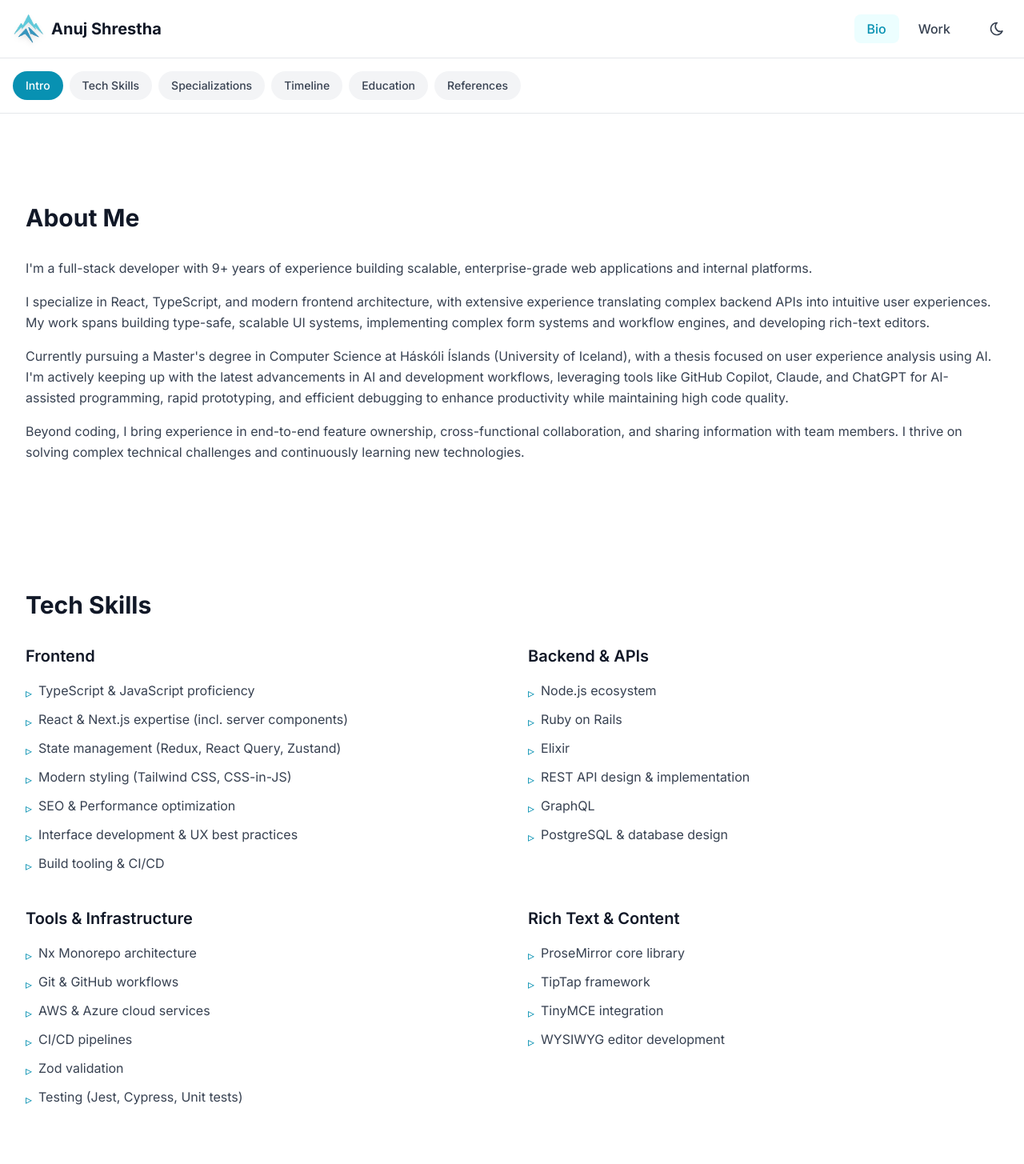
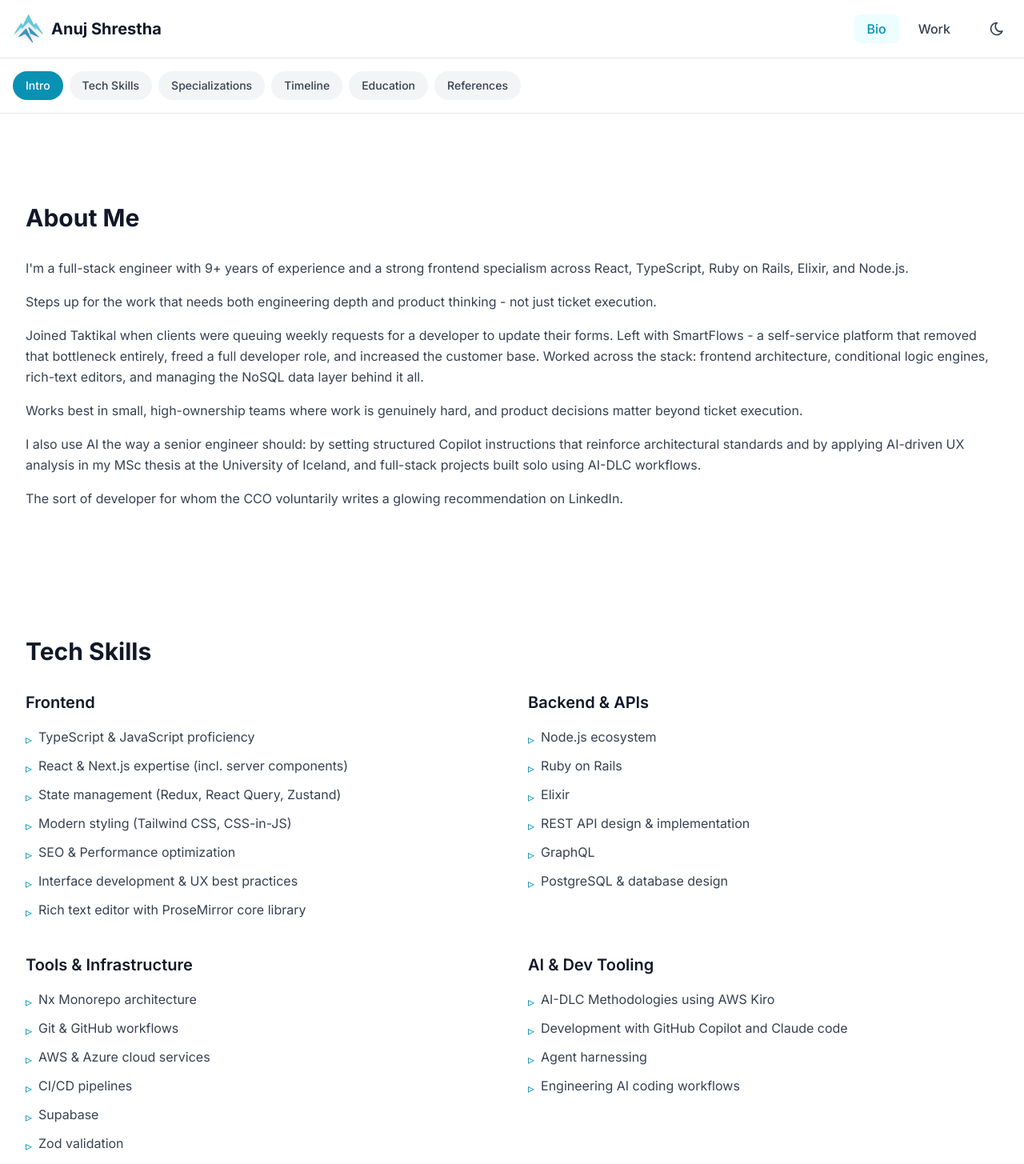
Before and after one commit to livanuj/portfolio, a Next.js app: page /bio in a window 1280 px wide. Shown: the top 1455 px of the page at 80% size. Built offline with nearby package versions, Linux system fonts and the light colour scheme.

Commit message:
add side projects

```diff
--- a/src/data/bioIntro.ts
+++ b/src/data/bioIntro.ts
@@ -1,6 +1,8 @@
 export const bioIntroParagraphs: string[] = [
-  "I'm a full-stack developer with 9+ years of experience building scalable, enterprise-grade web applications and internal platforms.",
-  "I specialize in React, TypeScript, and modern frontend architecture, with extensive experience translating complex backend APIs into intuitive user experiences. My work spans building type-safe, scalable UI systems, implementing complex form systems and workflow engines, and developing rich-text editors.",
-  "Currently pursuing a Master's degree in Computer Science at Háskóli Íslands (University of Iceland), with a thesis focused on user experience analysis using AI. I'm actively keeping up with the latest advancements in AI and development workflows, leveraging tools like GitHub Copilot, Claude, and ChatGPT for AI-assisted programming, rapid prototyping, and efficient debugging to enhance productivity while maintaining high code quality.",
-  "Beyond coding, I bring experience in end-to-end feature ownership, cross-functional collaboration, and sharing information with team members. I thrive on solving complex technical challenges and continuously learning new technologies.",
+  "I'm a full-stack engineer with 9+ years of experience and a strong frontend specialism across React, TypeScript, Ruby on Rails, Elixir, and Node.js.",
+  "Steps up for the work that needs both engineering depth and product thinking - not just ticket execution.",
+  "Joined Taktikal when clients were queuing weekly requests for a developer to update their forms. Left with SmartFlows - a self-service platform that removed that bottleneck entirely, freed a full developer role, and increased the customer base. Worked across the stack: frontend architecture, conditional logic engines, rich-text editors, and managing the NoSQL data layer behind it all.",
+  "Works best in small, high-ownership teams where work is genuinely hard, and product decisions matter beyond ticket execution.",
+  "I also use AI the way a senior engineer should: by setting structured Copilot instructions that reinforce architectural standards and by applying AI-driven UX analysis in my MSc thesis at the University of Iceland, and full-stack projects built solo using AI-DLC workflows.",
+  "The sort of developer for whom the CCO voluntarily writes a glowing recommendation on LinkedIn.",
 ];
--- a/src/data/navigation.ts
+++ b/src/data/navigation.ts
@@ -1,3 +1,5 @@
+import { portfolioData } from "./projects";
+
 export const bioPageSections: { id: string; label: string }[] = [
   { id: "intro", label: "Intro" },
   { id: "tech-skills", label: "Tech Skills" },
@@ -7,8 +9,8 @@ export const bioPageSections: { id: string; label: string }[] = [
   { id: "references", label: "References" },
 ];
 
-export const workPageSections: { id: string; label: string }[] = [
+export const workPageSections: { id: keyof typeof portfolioData; label: string }[] = [
   { id: "professional", label: "Professional" },
   { id: "freelance", label: "Freelance" },
-  { id: "demos", label: "Demos" },
+  { id: "sideProject", label: "Side Projects" },
 ];
--- a/src/data/site.ts
+++ b/src/data/site.ts
@@ -14,6 +14,6 @@ export const site = {
       "Senior full-stack developer specializing in React, TypeScript, and modern web development.",
     role: "Senior Full-Stack Developer",
     intro:
-      "Senior full-stack developer with 9+ years of experience building scalable, enterprise-grade web applications and internal platforms. Specializing in React, TypeScript, and modern frontend architecture.",
+      "Senior full-stack engineer with 9+ years of experience and a frontend specialism across React, TypeScript, Ruby on Rails, Elixir, and Node.js. I step into work that needs both engineering depth and product thinking, not just execution.",
   },
 } as const;
--- a/src/data/techSkills.ts
+++ b/src/data/techSkills.ts
@@ -10,7 +10,7 @@ export const skillCategories: SkillCategory[] = [
       "Modern styling (Tailwind CSS, CSS-in-JS)",
       "SEO & Performance optimization",
       "Interface development & UX best practices",
-      "Build tooling & CI/CD",
+      "Rich text editor with ProseMirror core library",
     ],
   },
   {
@@ -31,17 +31,18 @@ export const skillCategories: SkillCategory[] = [
       "Git & GitHub workflows",
       "AWS & Azure cloud services",
       "CI/CD pipelines",
+      "Supabase",
       "Zod validation",
       "Testing (Jest, Cypress, Unit tests)",
     ],
   },
   {
-    title: "Rich Text & Content",
+    title: "AI & Dev Tooling",
     skills: [
-      "ProseMirror core library",
-      "TipTap framework",
-      "TinyMCE integration",
-      "WYSIWYG editor development",
+      "AI-DLC Methodologies using AWS Kiro",
+      "Development with GitHub Copilot and Claude code",
+      "Agent harnessing",
+      "Engineering AI coding workflows",
     ],
   },
 ];
```
Also changed, not shown: src/data/projects.ts (+23 -13 lines), src/data/workGrid.ts (+5 -5 lines).
